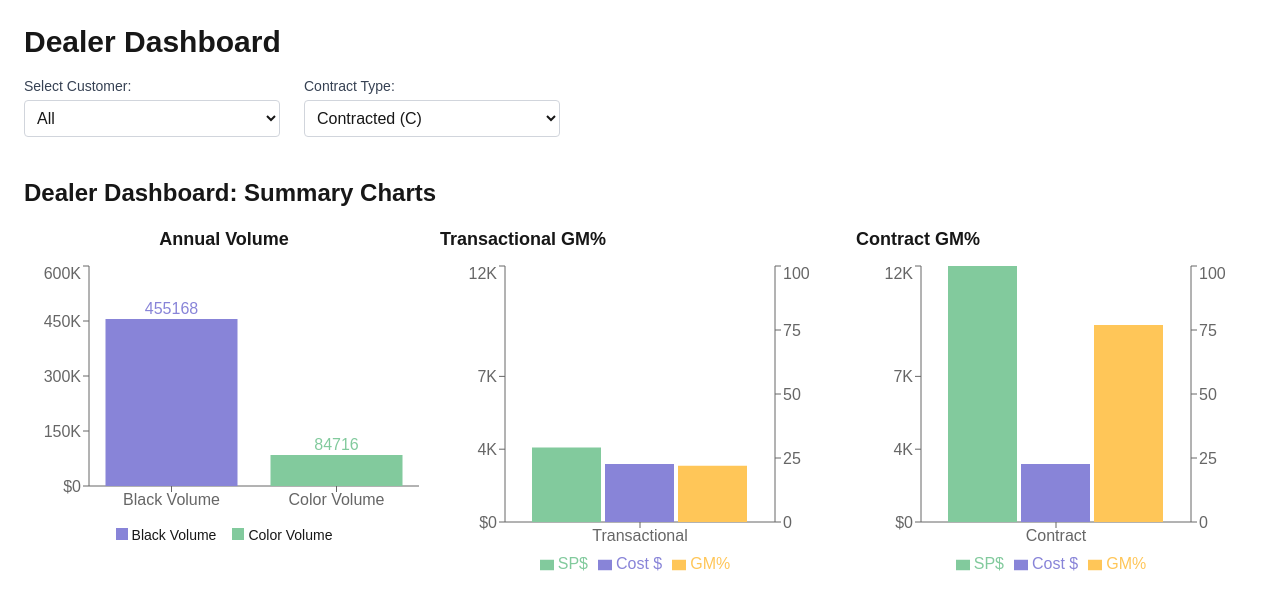
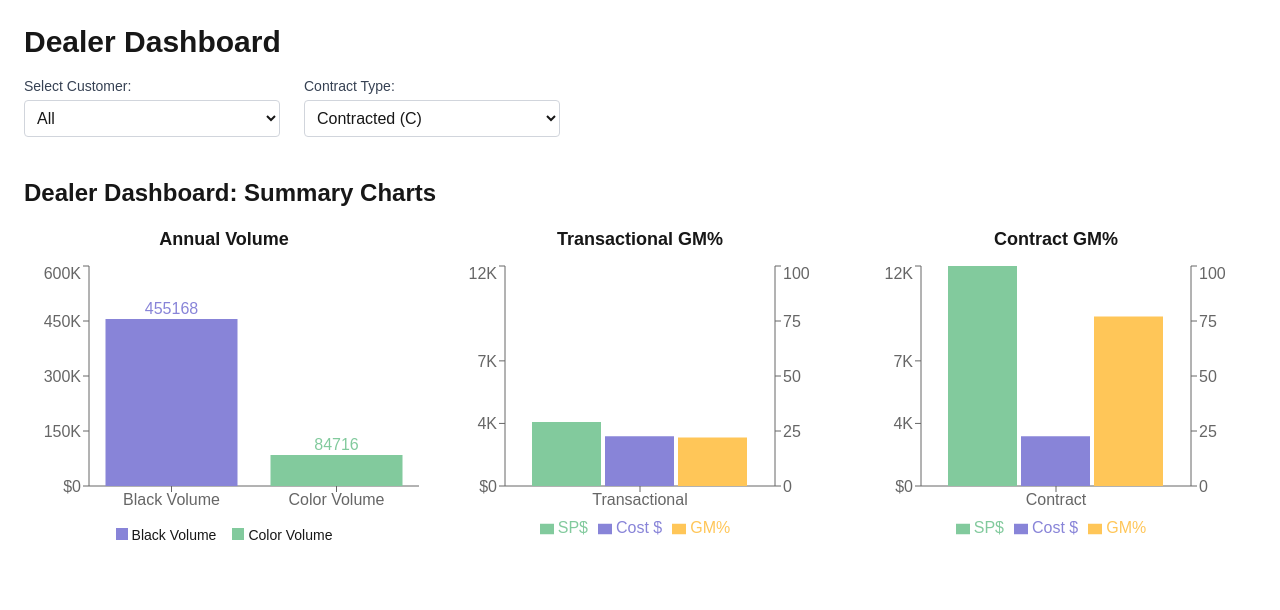
Before and after one commit to ElliottIan397/dealer-dashboard, a Next.js app: page / in a window 1280 px wide. Shown: the top 610 px of the page. Built offline with nearby package versions, Linux system fonts and the light colour scheme.

Commit message:
Deploy Chart Block Rev 13

```diff
--- a/app/ChartBlock.tsx
+++ b/app/ChartBlock.tsx
@@ -99,8 +99,8 @@ export default function ChartBlock({ filtered }: Props) {
         </div>
       </div>
 
-      <div className="flex-1 min-w-[300px] max-w-[33%] h-80">
-        <h3 className="text-lg font-semibold mb-2">Transactional GM%</h3>
+      <div className="flex-1 min-w-[300px] max-w-[33%] h-80 flex flex-col items-center">
+        <h3 className="text-lg font-semibold mb-2 text-center">Transactional GM%</h3>
         <ResponsiveContainer width="100%" height="100%">
           <BarChart data={chart2Data}>
             <XAxis dataKey="label" />
@@ -122,8 +122,8 @@ export default function ChartBlock({ filtered }: Props) {
         </ResponsiveContainer>
       </div>
 
-      <div className="flex-1 min-w-[300px] max-w-[33%] h-80">
-        <h3 className="text-lg font-semibold mb-2">Contract GM%</h3>
+      <div className="flex-1 min-w-[300px] max-w-[33%] h-80 flex flex-col items-center">
+        <h3 className="text-lg font-semibold mb-2 text-center">Contract GM%</h3>
         <ResponsiveContainer width="100%" height="100%">
           <BarChart data={chart3Data}>
             <XAxis dataKey="label" />
```
